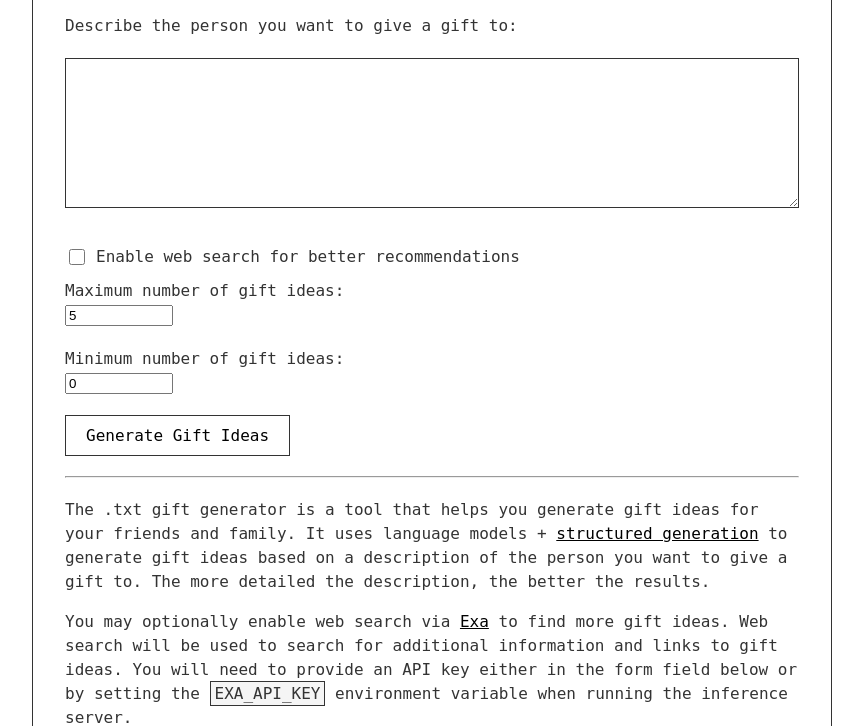
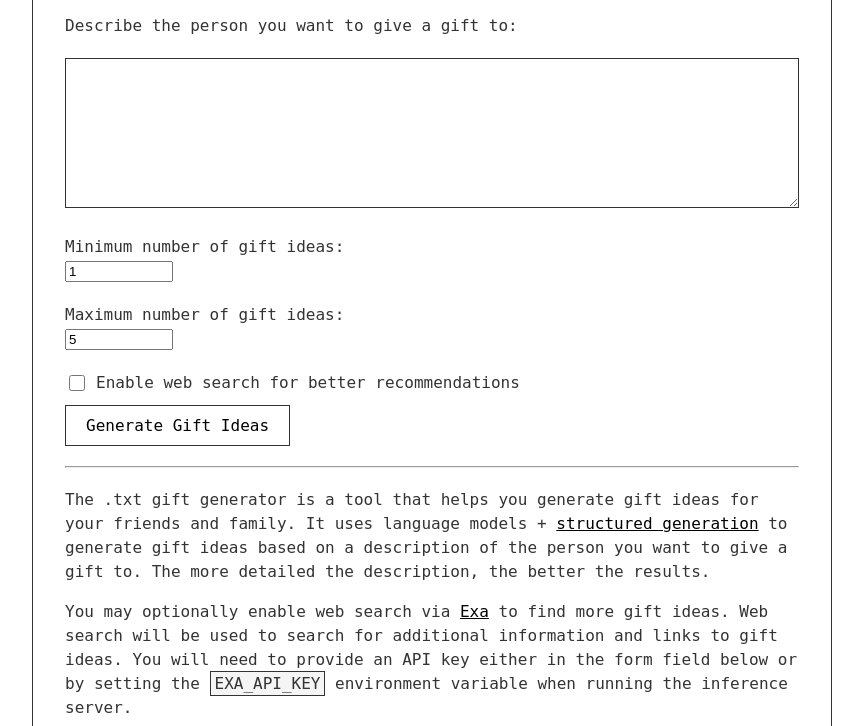
Before and after one commit to dottxt-ai/demos, a Flask app: template holidays-2024/gifter/templates/index.html in a window 1280 px wide. Shown: the part 581-1307 px from the top of the page, without its empty margins (208-1071 px from the left). Run offline with Flask 3, Linux system fonts and the light colour scheme; the template is opened without the code that fills it, so the values that code supplies are empty; parts of the project's set-up code (start-up, migrations or seed data) failed here and were passed over.

Commit message:
minor index ui improvements

```diff
--- a/holidays-2024/gifter/templates/index.html
+++ b/holidays-2024/gifter/templates/index.html
@@ -214,21 +214,21 @@
         <label for="person_description">Describe the person you want to give a gift to:</label><br>
         <textarea name="person_description" required></textarea><br>
 
-        <div class="checkbox-label">
-            <input type="checkbox" name="enable_search" id="enable_search">
-            <label for="enable_search">Enable web search for better recommendations</label>
+        <div style="margin-bottom: 20px;">
+            <label for="min_ideas">Minimum number of gift ideas:</label><br>
+            <input type="number" name="min_ideas" id="min_ideas"
+            min="0" max="10" value="1" style="width: 100px;">
         </div>
 
         <div style="margin-bottom: 20px;">
             <label for="max_ideas">Maximum number of gift ideas:</label><br>
             <input type="number" name="max_ideas" id="max_ideas"
-                min="1" max="10" value="5" style="width: 100px;">
+            min="1" max="10" value="5" style="width: 100px;">
         </div>
 
-        <div style="margin-bottom: 20px;">
-            <label for="min_ideas">Minimum number of gift ideas:</label><br>
-            <input type="number" name="min_ideas" id="min_ideas"
-                min="0" max="10" value="0" style="width: 100px;">
+        <div class="checkbox-label">
+            <input type="checkbox" name="enable_search" id="enable_search">
+            <label for="enable_search">Enable web search for better recommendations</label>
         </div>
 
         <div id="api_key_section" style="display: none; margin-bottom: 20px;">
```
